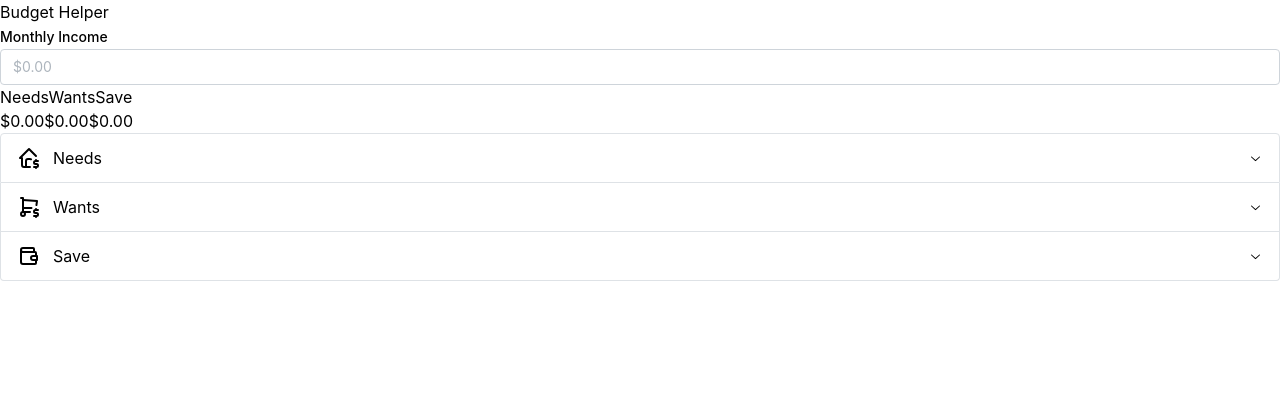
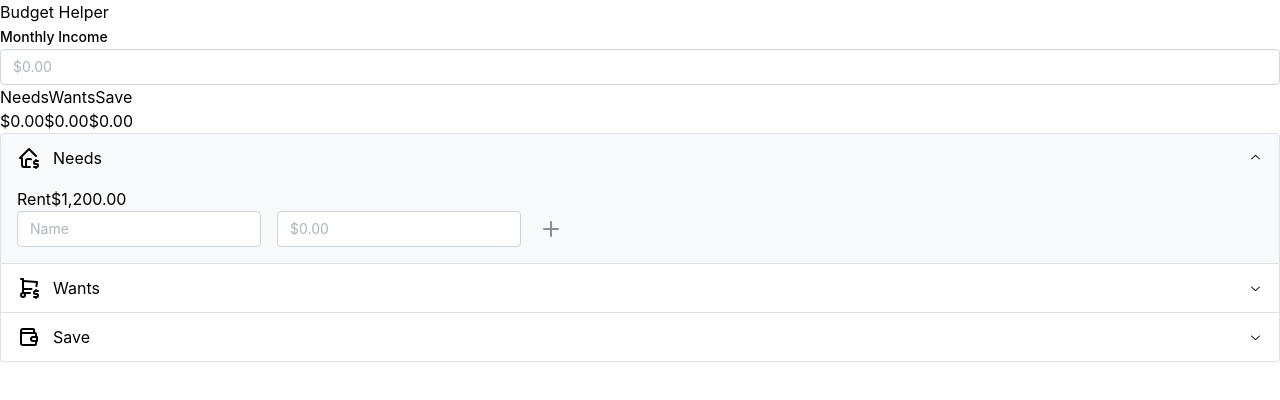
Before and after one commit to IrvinDelgado/budget-helper, a React (Vite) app: page / in a window 1280 px wide. Shown: the top 400 px of the page. Built offline with nearby package versions, Linux system fonts and the light colour scheme.

Commit message:
feat: breakdown skeleton

```diff
--- a/src/components/BudgetBreakdown/BudgetBreakdown.tsx
+++ b/src/components/BudgetBreakdown/BudgetBreakdown.tsx
@@ -1,19 +1,95 @@
-import { Accordion } from "@mantine/core";
-import { HomeIcon, ShoppingCartIcon, WalletIcon } from "../../icons/Icons";
+import {
+  Accordion,
+  ActionIcon,
+  Group,
+  NumberFormatter,
+  NumberInput,
+  TextInput,
+} from "@mantine/core";
+import {
+  HomeIcon,
+  PlusIcon,
+  ShoppingCartIcon,
+  WalletIcon,
+} from "../../icons/Icons";
+import { useState } from "react";
+type BudgetBreakdownItemsType = {
+  name: string;
+  value: string | number;
+};
+const BudgetBreakdownItems = ({ name, value }: BudgetBreakdownItemsType) => {
+  return (
+    <div className="pl-9" key={name}>
+      <span className="pr-4 text-stone-700">{name}</span>
+      <NumberFormatter
+        className={"font-bold text-red-700"}
+        prefix="$"
+        value={value}
+        thousandSeparator
+        fixedDecimalScale
+        decimalScale={2}
+      />
+    </div>
+  );
+};
 
 const BudgetBreakdown = () => {
-  const needsBreakdown = [];
-  const wantsBreakdown = [];
-  const saveBreakdown = [];
+  const [needsBreakdown, setNeedsBreakdown] = useState([
+    { name: "Rent", value: 1200 },
+  ]);
+  //const [wantsBreakdown, setWantsBreakdown] = useState([]);
+  //const [savingsBreakdown, setSavingsBreakdown] = useState([]);
+  const [nBAddtion, setNBAddition] = useState({ name: "", value: "" });
 
   return (
     <Accordion
       variant="contained"
+      defaultValue={["needs"]}
+      multiple
       classNames={{ root: "pt-4 pr-4 w-full", item: "bg-stone-200" }}
     >
       <Accordion.Item value="needs">
         <Accordion.Control icon={<HomeIcon />}>Needs</Accordion.Control>
-        <Accordion.Panel>Test</Accordion.Panel>
+        <Accordion.Panel>
+          {needsBreakdown.map((item) => (
+            <BudgetBreakdownItems
+              key={item.name}
+              name={item.name}
+              value={item.value}
+            />
+          ))}
+          <Group className="pl-9 pt-4">
+            <TextInput
+              classNames={{
+                input: "bg-slate-500 text-black font-bold bg-stone-300",
+              }}
+              placeholder="Name"
+              value={nBAddtion.name}
+              onChange={(e) => {
+                console.log(e.target.value);
+              }}
+            />
+            <NumberInput
+              classNames={{
+                label: "font-bold",
+                input: "bg-slate-500 text-black font-bold bg-stone-300",
+              }}
+              placeholder="$0.00"
+              hideControls
+              thousandSeparator=","
+              prefix="$"
+              decimalScale={2}
+              fixedDecimalScale
+              value={nBAddtion.value}
+              onChange={(numberValue) => {
+                console.log(numberValue);
+              }}
+            />
+            <ActionIcon variant="subtle" color="gray">
+              <PlusIcon />
+            </ActionIcon>
+          </Group>
+        </Accordion.Panel>
       </Accordion.Item>
       <Accordion.Item value="wants">
         <Accordion.Control icon={<ShoppingCartIcon />}>Wants</Accordion.Control>
--- a/src/icons/Icons.tsx
+++ b/src/icons/Icons.tsx
@@ -2,7 +2,6 @@ export const HomeIcon = () => {
   return (
     <svg
       xmlns="http://www.w3.org/2000/svg"
-      className="icon icon-tabler icon-tabler-home-dollar"
       width="24"
       height="24"
       viewBox="0 0 24 24"
@@ -25,7 +24,6 @@ export const ShoppingCartIcon = () => {
   return (
     <svg
       xmlns="http://www.w3.org/2000/svg"
-      className="icon icon-tabler icon-tabler-shopping-cart-dollar"
       width="24"
       height="24"
       viewBox="0 0 24 24"
@@ -49,7 +47,6 @@ export const WalletIcon = () => {
   return (
     <svg
       xmlns="http://www.w3.org/2000/svg"
-      className="icon icon-tabler icon-tabler-wallet"
       width="24"
       height="24"
       viewBox="0 0 24 24"
@@ -65,3 +62,23 @@ export const WalletIcon = () => {
     </svg>
   );
 };
+
+export const PlusIcon = () => {
+  return (
+    <svg
+      xmlns="http://www.w3.org/2000/svg"
+      width="24"
+      height="24"
+      viewBox="0 0 24 24"
+      strokeWidth="2"
+      stroke="currentColor"
+      fill="none"
+      strokeLinecap="round"
+      strokeLinejoin="round"
+    >
+      <path stroke="none" d="M0 0h24v24H0z" fill="none"></path>
+      <path d="M12 5l0 14"></path>
+      <path d="M5 12l14 0"></path>
+    </svg>
+  );
+};
```
